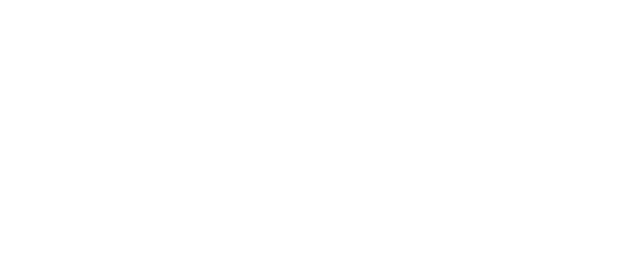
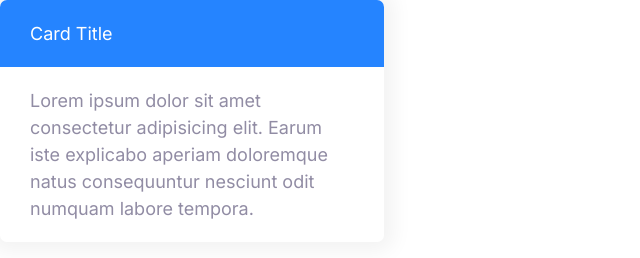
Before and after one commit to singh-karan-7/moshify, a plain HTML site: page index.html in a window 1280 px wide. Shown: the whole page, without its empty margins (0-640 px from the left). Drawn offline with Linux system fonts and the light colour scheme.

Commit message:
Card Component added

```diff
--- a/css/styles.css
+++ b/css/styles.css
@@ -267,3 +267,24 @@ a {
     font-size: 1.5rem;
   }
 }
+
+.card {
+  border-radius: 7px;
+  box-shadow: 0 0 20px 10px #f3f3f3;
+  overflow: hidden;
+}
+
+.card__header,
+.card__body {
+  padding: 2rem 3rem;
+}
+
+.card--primary .card__header {
+  background: var(--color-primary);
+  color: #fff;
+}
+
+.card--secondary .card__header {
+  background: var(--color-secondary);
+  color: #fff;
+}
--- a/index.html
+++ b/index.html
@@ -13,5 +13,16 @@
     <link rel="stylesheet" href="css/normalize.css" />
     <link rel="stylesheet" href="css/styles.css" />
   </head>
-  <body></body>
+  <body>
+    <div style="width: 30%">
+      <div class="card card--primary">
+        <header class="card__header">Card Title</header>
+        <div class="card__body">
+          Lorem ipsum dolor sit amet consectetur adipisicing elit. Earum iste
+          explicabo aperiam doloremque natus consequuntur nesciunt odit numquam
+          labore tempora.
+        </div>
+      </div>
+    </div>
+  </body>
 </html>
```
Also changed, not shown: components/cards.html (added, +10 -0 lines).
